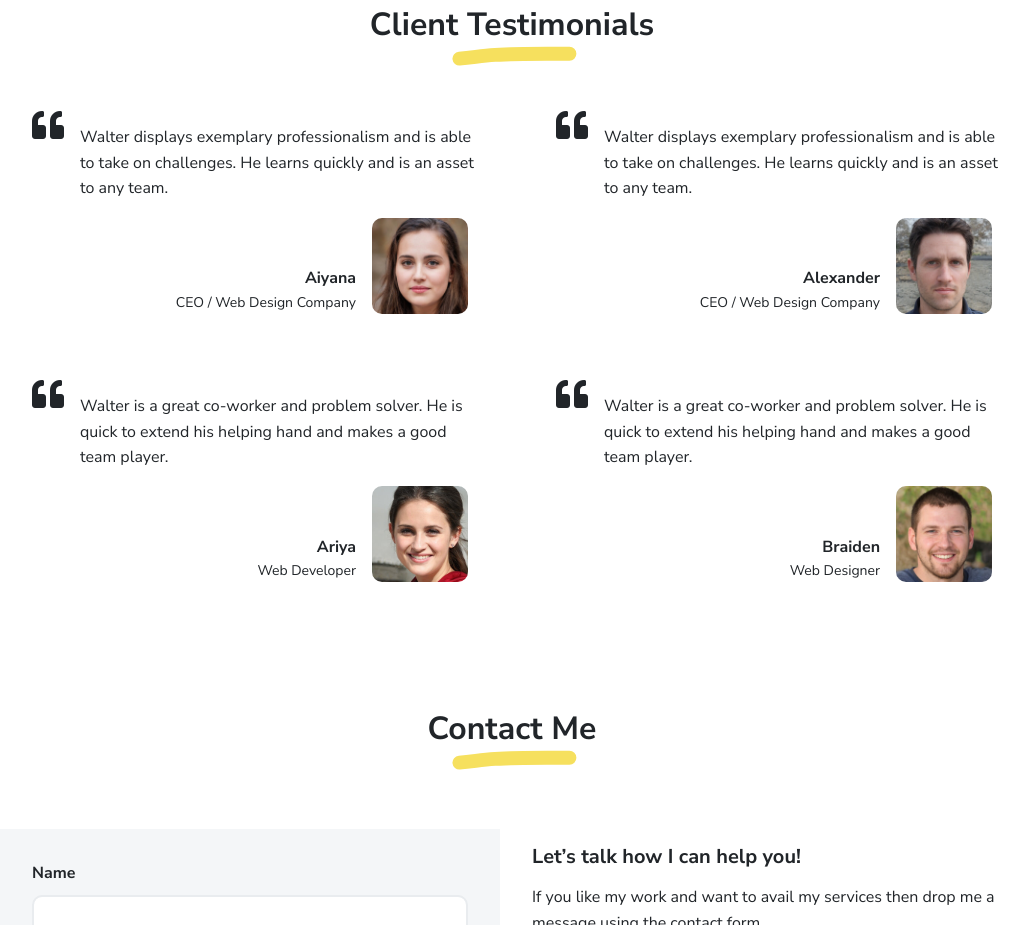
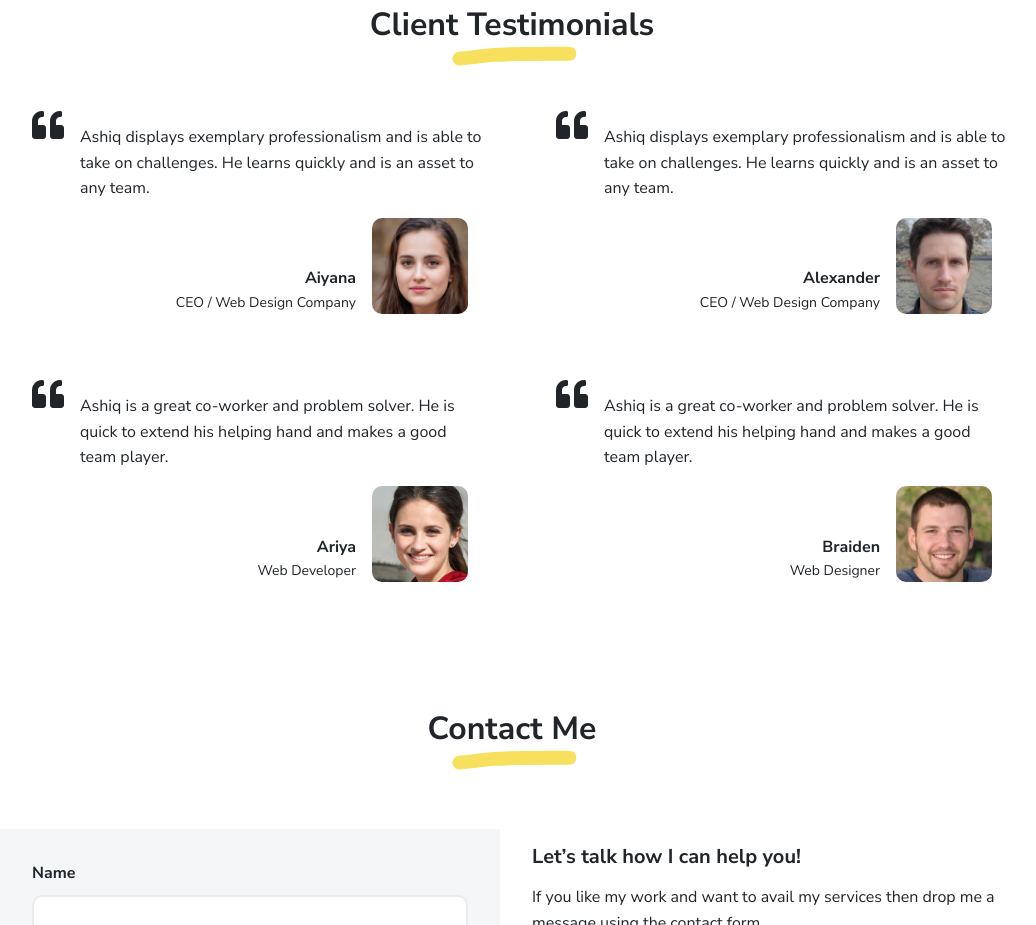
Before and after one commit to muhammadashiqurrahman/ashiq-world, a plain HTML site: page index.html in a window 1280 px wide. Shown: the part 3995-4920 px from the top of the page, without its empty margins (128-1164 px from the left). Drawn offline with Linux system fonts and the light colour scheme.

Commit message:
Update index.html

```diff
--- a/index.html
+++ b/index.html
@@ -5,7 +5,7 @@
     <meta charset="UTF-8">
     <meta http-equiv="X-UA-Compatible" content="IE=edge">
     <meta name="viewport" content="width=device-width, initial-scale=1">
-    <title>ashiQ World</title>
+    <title>ashiQWorld</title>
     <link rel="preconnect" href="https://fonts.gstatic.com" crossorigin="crossorigin"/>
     <link rel="preload" as="style" href="https://fonts.googleapis.com/css2?family=Nunito+Sans:wght@300;400;700;800&amp;display=swap"/>
     <link rel="stylesheet" href="https://fonts.googleapis.com/css2?family=Nunito+Sans:wght@300;400;700;800&amp;display=swap" media="print" onload="this.media='all'"/>
@@ -360,7 +360,7 @@
     </div>
     <div class="row">
       <div class="col-md-6 mb-5" data-aos="fade-right" data-aos-delay="100">
-        <div class="d-flex ms-md-3"><span><i class="fas fa-2x fa-quote-left"></i></span><span class="m-2">Walter displays exemplary professionalism and is able to take on challenges. He learns quickly and is an asset to any team.</span></div>
+        <div class="d-flex ms-md-3"><span><i class="fas fa-2x fa-quote-left"></i></span><span class="m-2">Ashiq displays exemplary professionalism and is able to take on challenges. He learns quickly and is an asset to any team.</span></div>
         <div class="d-flex justify-content-end align-items-end">
           <div class="text-end me-2">
             <div class="fw-bolder">Aiyana</div>
@@ -369,7 +369,7 @@
         </div>
       </div>
       <div class="col-md-6 mb-5" data-aos="fade-left" data-aos-delay="300">
-        <div class="d-flex ms-md-3"><span><i class="fas fa-2x fa-quote-left"></i></span><span class="m-2">Walter displays exemplary professionalism and is able to take on challenges. He learns quickly and is an asset to any team.</span></div>
+        <div class="d-flex ms-md-3"><span><i class="fas fa-2x fa-quote-left"></i></span><span class="m-2">Ashiq displays exemplary professionalism and is able to take on challenges. He learns quickly and is an asset to any team.</span></div>
         <div class="d-flex justify-content-end align-items-end">
           <div class="text-end me-2">
             <div class="fw-bolder">Alexander</div>
@@ -378,7 +378,7 @@
         </div>
       </div>
       <div class="col-md-6 mb-5" data-aos="fade-right" data-aos-delay="200">
-        <div class="d-flex ms-md-3"><span><i class="fas fa-2x fa-quote-left"></i></span><span class="m-2">Walter is a great co-worker and problem solver. He is quick to extend his helping hand and makes a good team player.</span></div>
+        <div class="d-flex ms-md-3"><span><i class="fas fa-2x fa-quote-left"></i></span><span class="m-2">Ashiq is a great co-worker and problem solver. He is quick to extend his helping hand and makes a good team player.</span></div>
         <div class="d-flex justify-content-end align-items-end">
           <div class="text-end me-2">
             <div class="fw-bolder">Ariya</div>
@@ -387,7 +387,7 @@
         </div>
       </div>
       <div class="col-md-6 mb-5" data-aos="fade-left" data-aos-delay="400">
-        <div class="d-flex ms-md-3"><span><i class="fas fa-2x fa-quote-left"></i></span><span class="m-2">Walter is a great co-worker and problem solver. He is quick to extend his helping hand and makes a good team player.</span></div>
+        <div class="d-flex ms-md-3"><span><i class="fas fa-2x fa-quote-left"></i></span><span class="m-2">Ashiq is a great co-worker and problem solver. He is quick to extend his helping hand and makes a good team player.</span></div>
         <div class="d-flex justify-content-end align-items-end">
           <div class="text-end me-2">
             <div class="fw-bolder">Braiden</div>
@@ -465,7 +465,7 @@
         <nav role="navigation">
           <ul class="nav justify-content-center">
             <li class="nav-item"><a class="nav-link" href="https://twitter.com/ashiqurJRahman" title="Twitter"><i class="fab fa-twitter"></i><span class="menu-title sr-only">Twitter</span></a></li>
-            <li class="nav-item"><a class="nav-link" href="https://www.facebook.com/ashiqTheC0der/" title="Facebook"><i class="fab fa-facebook"></i><span class="menu-title sr-only">Facebook</span></a></li>
+            <li class="nav-item"><a class="nav-link" href="https://www.facebook.com/ashiqurjrahman/" title="Facebook"><i class="fab fa-facebook"></i><span class="menu-title sr-only">Facebook</span></a></li>
             <li class="nav-item"><a class="nav-link" href="https://www.instagram.com/rahman_ashiqure/" title="Instagram"><i class="fab fa-instagram"></i><span class="menu-title sr-only">Instagram</span></a></li>
             <li class="nav-item"><a class="nav-link" href="https://www.linkedin.com/in/ashiqurjrahman//" title="LinkedIn"><i class="fab fa-linkedin"></i><span class="menu-title sr-only">LinkedIn</span></a></li>
             <li class="nav-item"><a class="nav-link" href="https://stackoverflow.com/users/10936624/ashiqure-rahman" title="Behance"><i class="fab fa-stack-overflow"></i><span class="menu-title sr-only">Stack Overflow</span></a></li>
```
